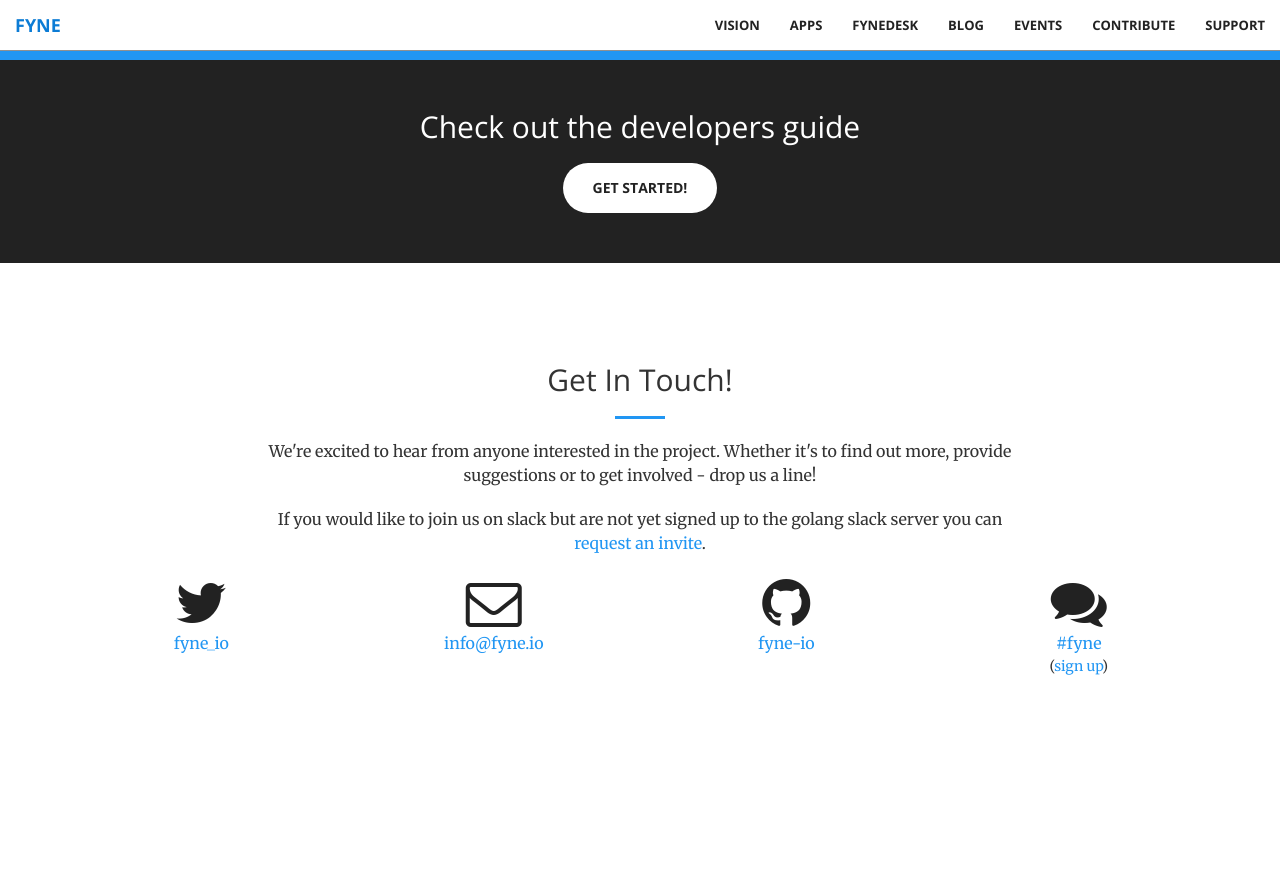
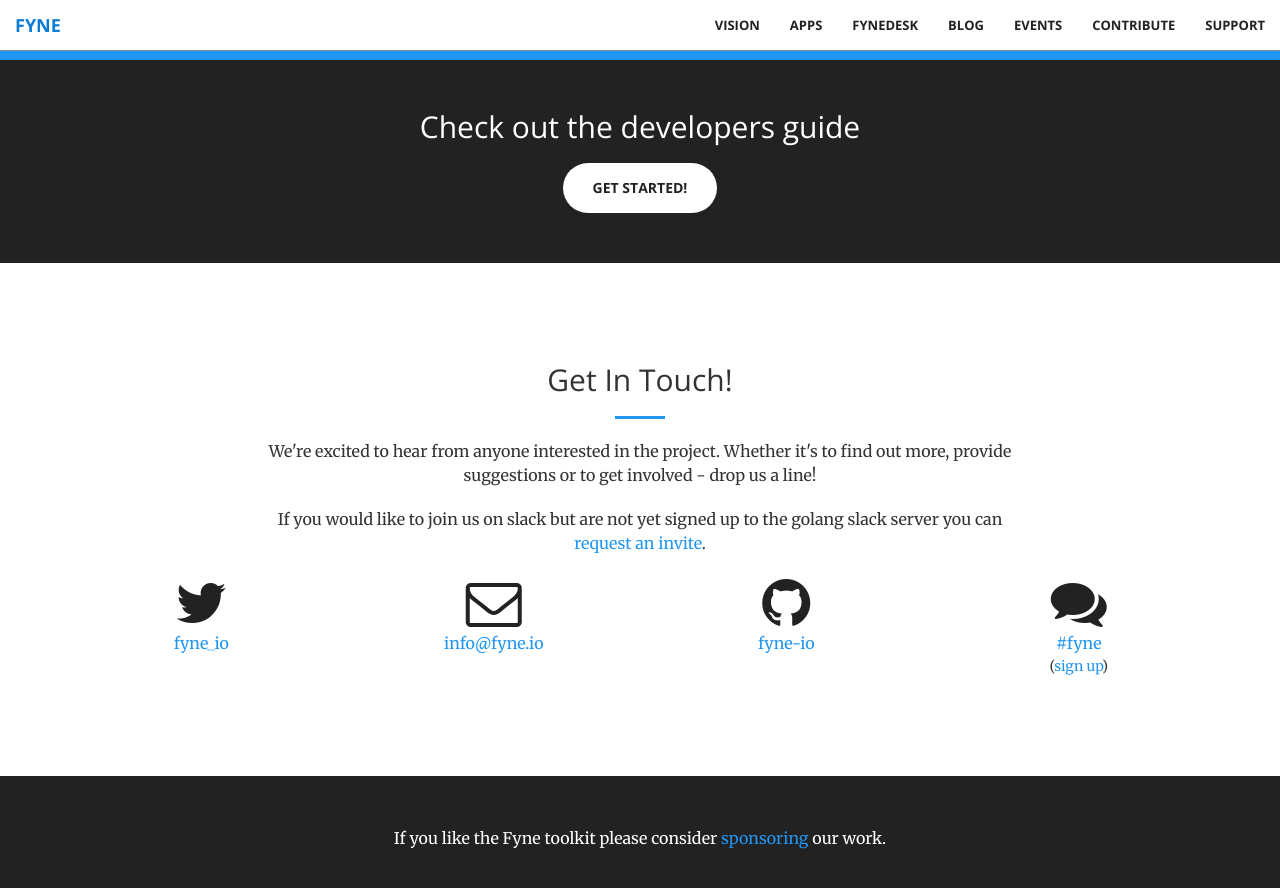
Before and after one commit to fyne-io/fyne-io.github.io, a Jekyll site: the page built from sponsor/success.md, in a window 1280 px wide and 900 px high, scrolled down 684 px. Shown: the top 888 px of the window. Built offline with Jekyll 4.4.1, drawn with Linux system fonts in a browser that asks for light colours; before the commit the page ends 1460 px from its top, so only the background shows below that.

Commit message:
Add sponsor link to footers

```diff
--- a/_includes/contact.html
+++ b/_includes/contact.html
@@ -39,3 +39,12 @@
 
     </div>
 </section>
+
+<aside class="bg-dark">
+    <div class="container text-center">
+        <div class="call-to-action">
+            <p style="margin: 0">If you like the Fyne toolkit please consider
+                <a href="/sponsor/">sponsoring</a> our work.</p>
+        </div>
+    </div>
+</aside>
```
